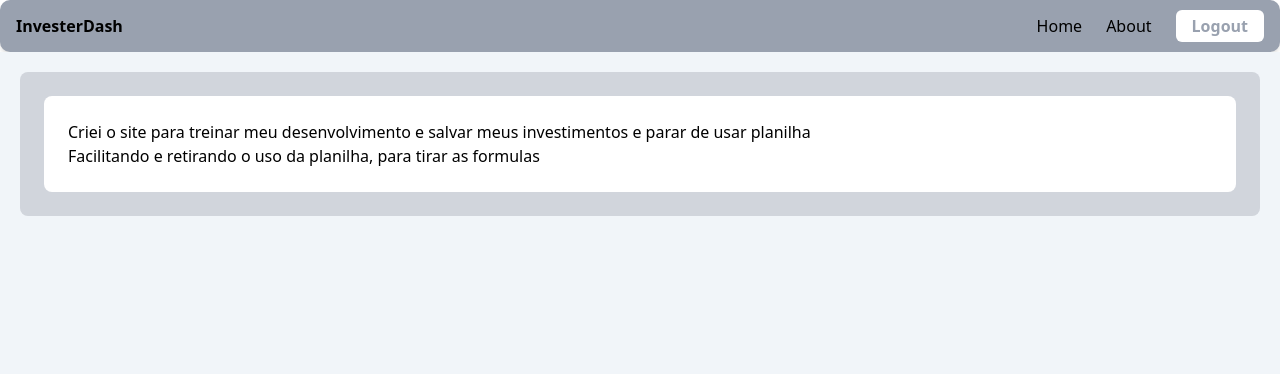
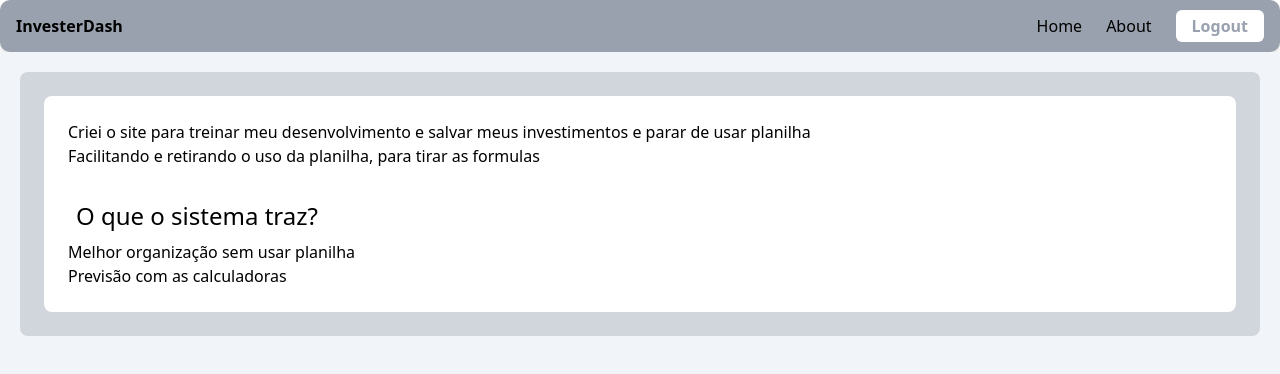
Before and after one commit to RobertdeSMaio/investdash, a React (Vite) app: page /about in a window 1280 px wide. Shown: the top 374 px of the page. Built offline with nearby package versions, Linux system fonts and the light colour scheme.

Commit message:
edit: about

```diff
--- a/src/pages/About.tsx
+++ b/src/pages/About.tsx
@@ -7,6 +7,12 @@ export default function About() {
           investimentos e parar de usar planilha
         </p>
         <p>Facilitando e retirando o uso da planilha, para tirar as formulas</p>
+        <br />
+        <p className="p-2 text-2xl text-black">O que o sistema traz?</p>
+        <ul>
+          <li>Melhor organização sem usar planilha</li>
+          <li>Previsão com as calculadoras</li>
+        </ul>
       </div>
     </div>
   );
--- a/src/pages/Home.tsx
+++ b/src/pages/Home.tsx
@@ -5,12 +5,14 @@ export default function Home() {
   return (
     <div className="grid grid-cols-1 md:grid-cols-2 bg-gray-300 gap-6 p-6 rounded-lg">
       <div className="bg-white rounded-lg shadow-sm">
-        <h1 className="p-6">Dashboard - investiments</h1>
+        <h1 className="p-6 flex justify-center text-2xl">
+          Metrica atual da cota
+        </h1>
         <Dash />
       </div>
 
       <div className="bg-white rounded-lg shadow-sm">
-        <h1 className="p-6">Calculators</h1>
+        <h1 className="p-6 flex justify-center text-2xl ">Calculadoras</h1>
         <h3></h3>
         <Link to="/composej">
           <div className="bg-gray-100 p-15 flex-1 m-8 rounded-lg shadow-sm hover:bg-sky-300 transition-colors">
```
